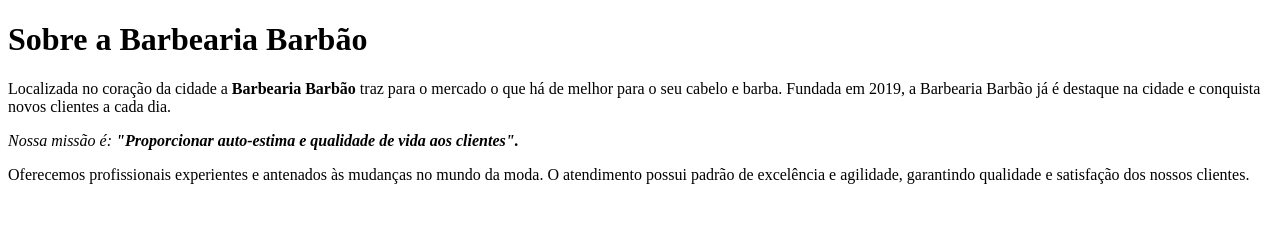
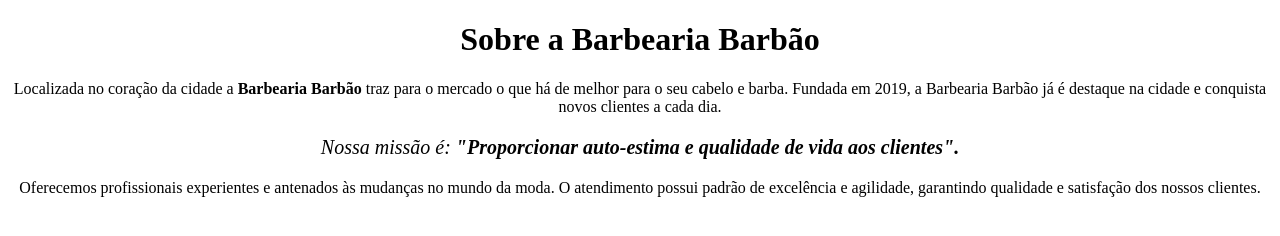
Before and after one commit to jvretamero/barbearia, a plain HTML site: page index.html in a window 1280 px wide. Drawn offline with Linux system fonts and the light colour scheme.

Commit message:
Maneiras de organizar o CSS

```diff
--- /dev/null
+++ b/estilo.css
@@ -0,0 +1,3 @@
+p {
+    text-align: center;
+}
--- a/index.html
+++ b/index.html
@@ -4,6 +4,14 @@
 <head>
     <meta charset="UTF-8">
     <title>Barbearia Barbão</title>
+
+    <link rel="stylesheet" href="estilo.css" />
+
+    <style>
+        h1 {
+            text-align: center;
+        }
+    </style>
 </head>
 
 <body>
@@ -14,7 +22,7 @@
         cada dia.
     </p>
 
-    <p><em>Nossa missão é: <strong>"Proporcionar auto-estima e qualidade de vida aos
+    <p style="font-size: 20px;"><em>Nossa missão é: <strong>"Proporcionar auto-estima e qualidade de vida aos
                 clientes".</strong></em></p>
 
     <p>Oferecemos profissionais experientes e antenados às mudanças no mundo da moda. O atendimento possui padrão de
```
